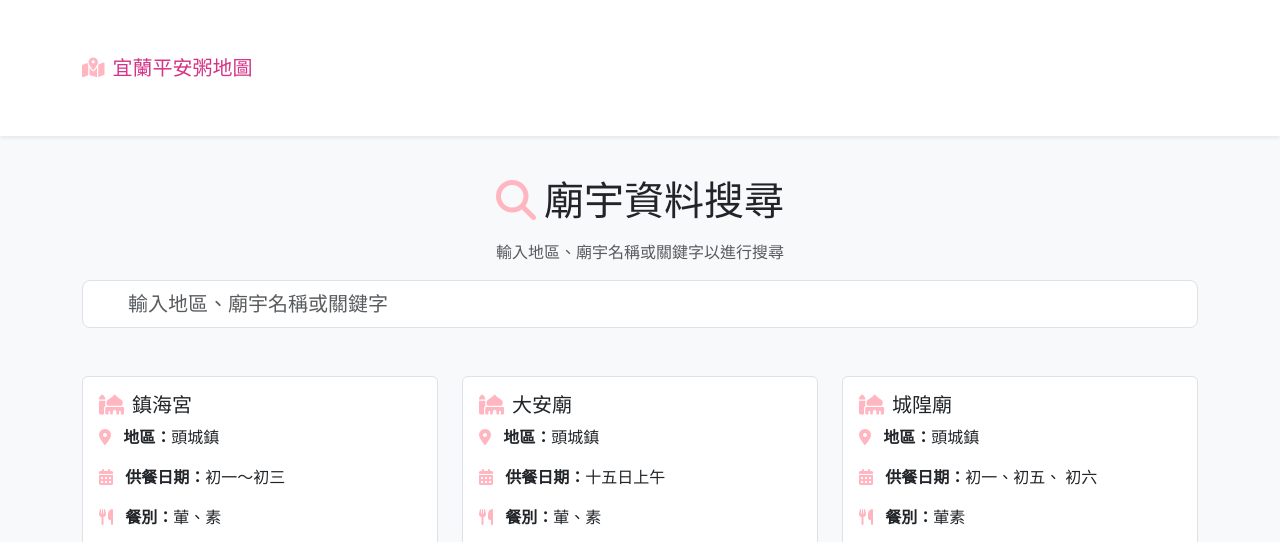
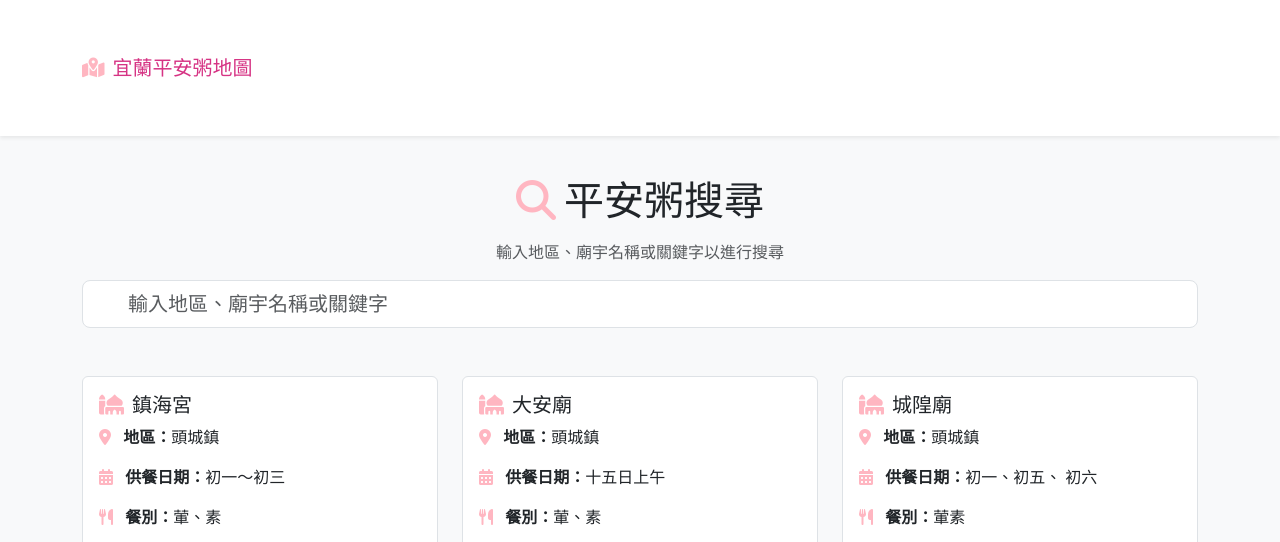
Before and after one commit to Oswlad/appleSafe, a plain HTML site: page index.html in a window 1280 px wide. Shown: the top 542 px of the page. Drawn offline with nearby package versions, Linux system fonts and the light colour scheme.

Commit message:
Update index.html

```diff
--- a/index.html
+++ b/index.html
@@ -183,7 +183,7 @@
     <div class="container">
         <div class="row mb-5">
             <div class="col-12 text-center">
-                <h1 class="mb-3"><i class="fa-solid fa-search me-2 icon-pink"></i>廟宇資料搜尋</h1>
+                <h1 class="mb-3"><i class="fa-solid fa-search me-2 icon-pink"></i>平安粥搜尋</h1>
                 <p class="text-muted">輸入地區、廟宇名稱或關鍵字以進行搜尋</p>
                 <div class="search-input position-relative">
                     <!-- <i class="fa-solid fa-magnifying-glass fa-lg icon-pink"></i> -->
```
